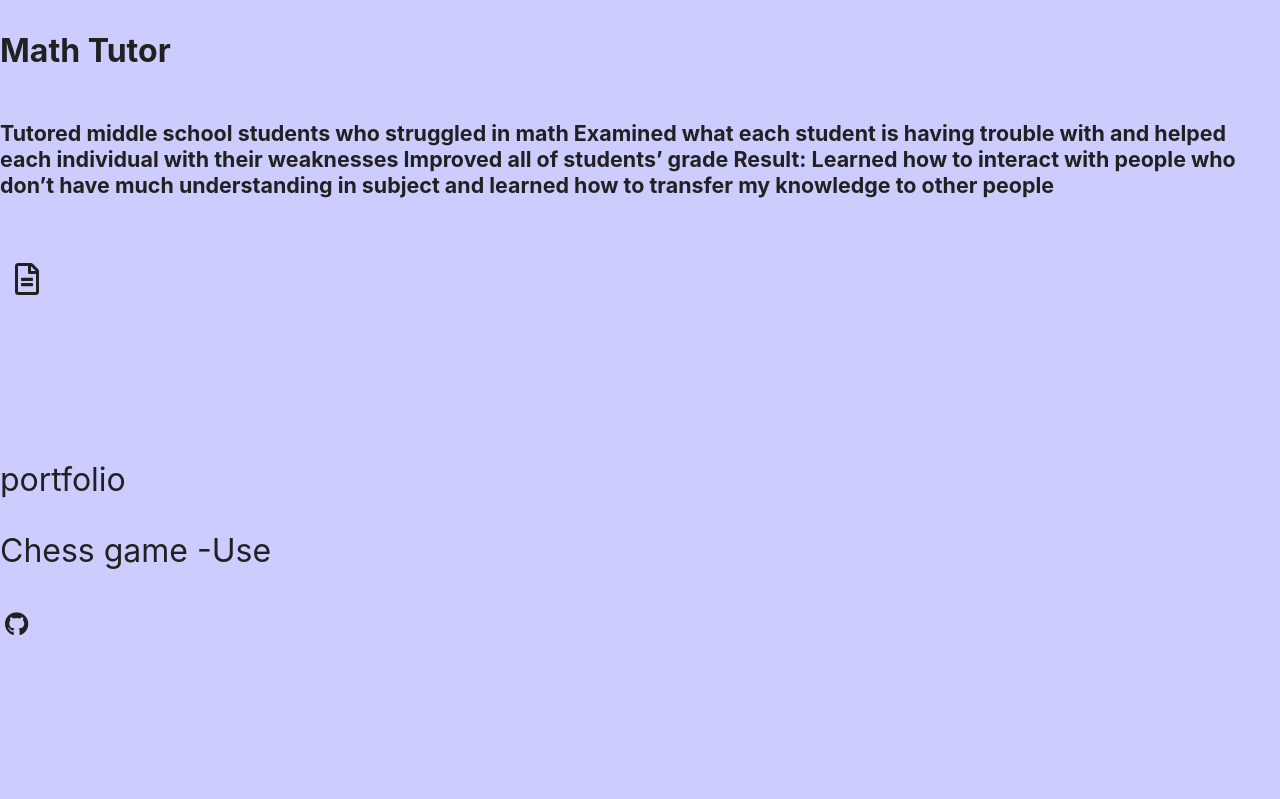
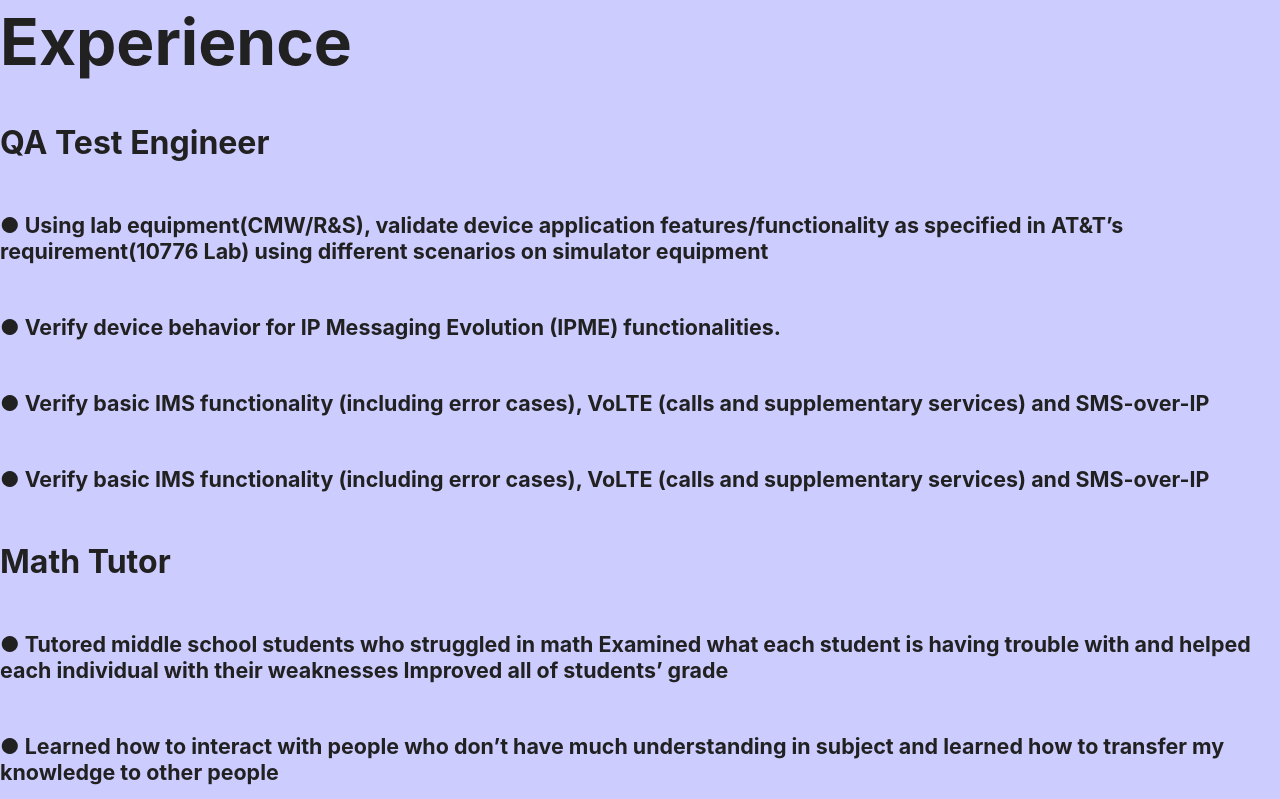
Before and after one commit to mikael1017/my-website, a React (Create React App) app: page / in a window 1280 px wide. Shown: the part 1141-1940 px from the top of the page. Built offline with nearby package versions, Linux system fonts and the light colour scheme.

Commit message:
added experience

```diff
--- a/src/components/experience.js
+++ b/src/components/experience.js
@@ -12,8 +12,43 @@ function Experience() {
   }
 
   return (
-    <div id="experience" style={{ height: 500 }}>
-      Experience
+    <div id="experience" style={{ height: 1000 }}>
+      <h1>Experience</h1>
+
+      <div>
+        <b class="ex_title">QA Test Engineer</b>
+        <h6>
+          ● Using lab equipment(CMW/R&S), validate device application
+          features/functionality as specified in AT&T’s requirement(10776 Lab)
+          using different scenarios on simulator equipment{" "}
+        </h6>
+        <h6>
+          ● Verify device behavior for IP Messaging Evolution (IPME)
+          functionalities.
+        </h6>
+        <h6>
+          ● Verify basic IMS functionality (including error cases), VoLTE (calls
+          and supplementary services) and SMS-over-IP
+        </h6>
+        <h6>
+          ● Verify basic IMS functionality (including error cases), VoLTE (calls
+          and supplementary services) and SMS-over-IP
+        </h6>
+      </div>
+      <div>
+        <b class="ex_title">Math Tutor</b>
+        <h6 id="tutorDescription">
+          ● Tutored middle school students who struggled in math Examined what
+          each student is having trouble with and helped each individual with
+          their weaknesses Improved all of students’ grade{" "}
+        </h6>
+        <h6>
+          ● Learned how to interact with people who don’t have much
+          understanding in subject and learned how to transfer my knowledge to
+          other people
+        </h6>
+      </div>
+
       <p>
         <a
           className="resume"
@@ -21,17 +56,6 @@ function Experience() {
           target="_blank"
           rel="noopener noreferrer"
         >
-          <div>
-            <b>Math Tutor</b>
-            <h6 id="tutorDescription">
-              Tutored middle school students who struggled in math Examined what
-              each student is having trouble with and helped each individual
-              with their weaknesses Improved all of students’ grade Result:
-              Learned how to interact with people who don’t have much
-              understanding in subject and learned how to transfer my knowledge
-              to other people
-            </h6>
-          </div>
           <i
             class="far fa-file-alt"
             onMouseEnter={highlight}
```
